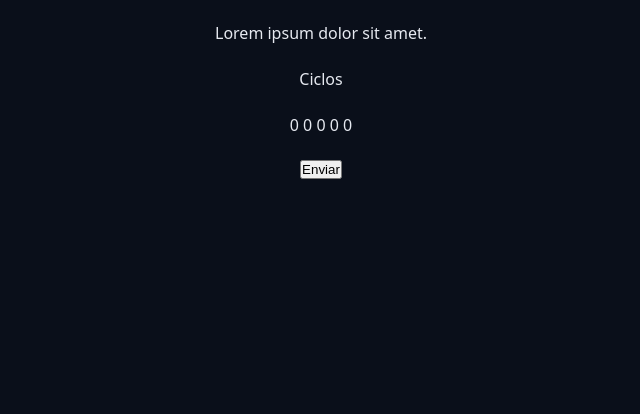
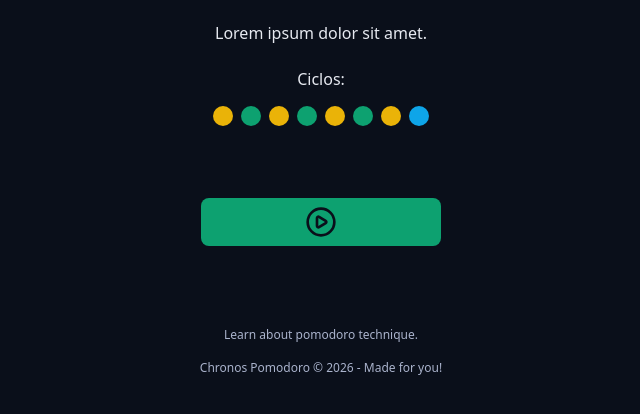
Before and after one commit to jfilipecostacoelho/chronos-pomodoro, a React (Vite) app: page / in a window 1280 px wide. Shown: the part 342-756 px from the top of the page, without its empty margins (319-959 px from the left). Built offline with nearby package versions, Linux system fonts and the light colour scheme.

Commit message:
Friday commit

```diff
--- a/src/App.tsx
+++ b/src/App.tsx
@@ -6,6 +6,10 @@
 import { Menu } from './components/Menu';
 import { Countdown } from './components/Countdown';
 import { DefaultInput } from './components/DefaultInput';
+import { Cycles } from './components/Cycles';
+import { DefaultButton } from './components/DefaultButton';
+import { PlayCircleIcon, StopCircleIcon } from 'lucide-react';
+import { Footer } from './components/Footer';
 
 export function App() {
   return (
@@ -33,14 +37,17 @@
           </div>
 
           <div className='formRow'>
-            <p>Ciclos</p>
-            <p>0 0 0 0 0</p>
+            <Cycles />
           </div>
 
           <div className='formRow'>
-            <button>Enviar</button>
+            <DefaultButton icon={<PlayCircleIcon />} color='green' />
           </div>
         </form>
+      </Container>
+
+      <Container>
+        <Footer />
       </Container>
     </>
   );
--- /dev/null
+++ b/src/components/Cycles/index.tsx
@@ -0,0 +1,20 @@
+import styles from './styles.module.css';
+
+export function Cycles() {
+  return (
+    <div className={styles.cycles}>
+      <span>Ciclos:</span>
+
+      <div className={styles.cycleDots}>
+        <span className={`${styles.cycleDot} ${styles.workTime}`}></span>
+        <span className={`${styles.cycleDot} ${styles.shortBreakTime}`}></span>
+        <span className={`${styles.cycleDot} ${styles.workTime}`}></span>
+        <span className={`${styles.cycleDot} ${styles.shortBreakTime}`}></span>
+        <span className={`${styles.cycleDot} ${styles.workTime}`}></span>
+        <span className={`${styles.cycleDot} ${styles.shortBreakTime}`}></span>
+        <span className={`${styles.cycleDot} ${styles.workTime}`}></span>
+        <span className={`${styles.cycleDot} ${styles.longBreakTime}`}></span>
+      </div>
+    </div>
+  );
+}
--- /dev/null
+++ b/src/components/Cycles/styles.module.css
@@ -0,0 +1,31 @@
+.cycles {
+  display: flex;
+  flex-direction: column;
+  align-items: center;
+  justify-content: center;
+  gap: 1.6rem;
+}
+
+.cycleDots {
+  display: flex;
+  gap: 0.8rem;
+}
+
+.cycleDot {
+  width: 2rem;
+  height: 2rem;
+  background-color: var(--primary);
+  border-radius: 50%;
+}
+
+.workTime {
+  background: var(--warning);
+}
+
+.shortBreakTime {
+  background: var(--primary);
+}
+
+.longBreakTime {
+  background: var(--info);
+}
--- /dev/null
+++ b/src/components/DefaultButton/index.tsx
@@ -0,0 +1,20 @@
+import styles from './styles.module.css';
+
+type DefaultButtonProps = {
+  icon: React.ReactNode;
+  color?: 'green' | 'red';
+} & React.ComponentProps<'button'>;
+
+export function DefaultButton({
+  icon,
+  color = 'green',
+  ...props
+}: DefaultButtonProps) {
+  return (
+    <>
+      <button className={`${styles.button} ${styles[color]}`} {...props}>
+        {icon}
+      </button>
+    </>
+  );
+}
--- /dev/null
+++ b/src/components/DefaultButton/styles.module.css
@@ -0,0 +1,28 @@
+.button {
+  border: none;
+
+  display: flex;
+  align-items: center;
+  justify-content: center;
+  min-width: 24rem;
+  padding: 0.8rem;
+  border-radius: 0.8rem;
+  margin: 4.8rem 0;
+  cursor: pointer;
+  transition: all 0.1s ease-in-out;
+}
+
+.button svg {
+  width: 3.2rem;
+  height: 3.2rem;
+}
+
+.green {
+  background: var(--primary);
+  color: var(--text-over-primary);
+}
+
+.red {
+  background: var(--error);
+  color: var(--text-over-error);
+}
--- /dev/null
+++ b/src/components/Footer/index.tsx
@@ -0,0 +1,12 @@
+import styles from './styles.module.css';
+
+export function Footer() {
+  return (
+    <footer className={styles.footer}>
+      <a href=''>Learn about pomodoro technique.</a>
+      <a href=''>
+        Chronos Pomodoro &copy; {new Date().getFullYear()} - Made for you!
+      </a>
+    </footer>
+  );
+}
--- /dev/null
+++ b/src/components/Footer/styles.module.css
@@ -0,0 +1,18 @@
+.footer {
+  display: flex;
+  flex-direction: column;
+  align-items: center;
+  justify-content: center;
+  font-size: 1.2rem;
+  gap: 1.6rem;
+}
+
+.footer a {
+  color: var(--text-muted);
+  text-decoration: none;
+}
+
+.footer a:hover {
+  color: var(--text-muted);
+  text-decoration: underline;
+}
```
